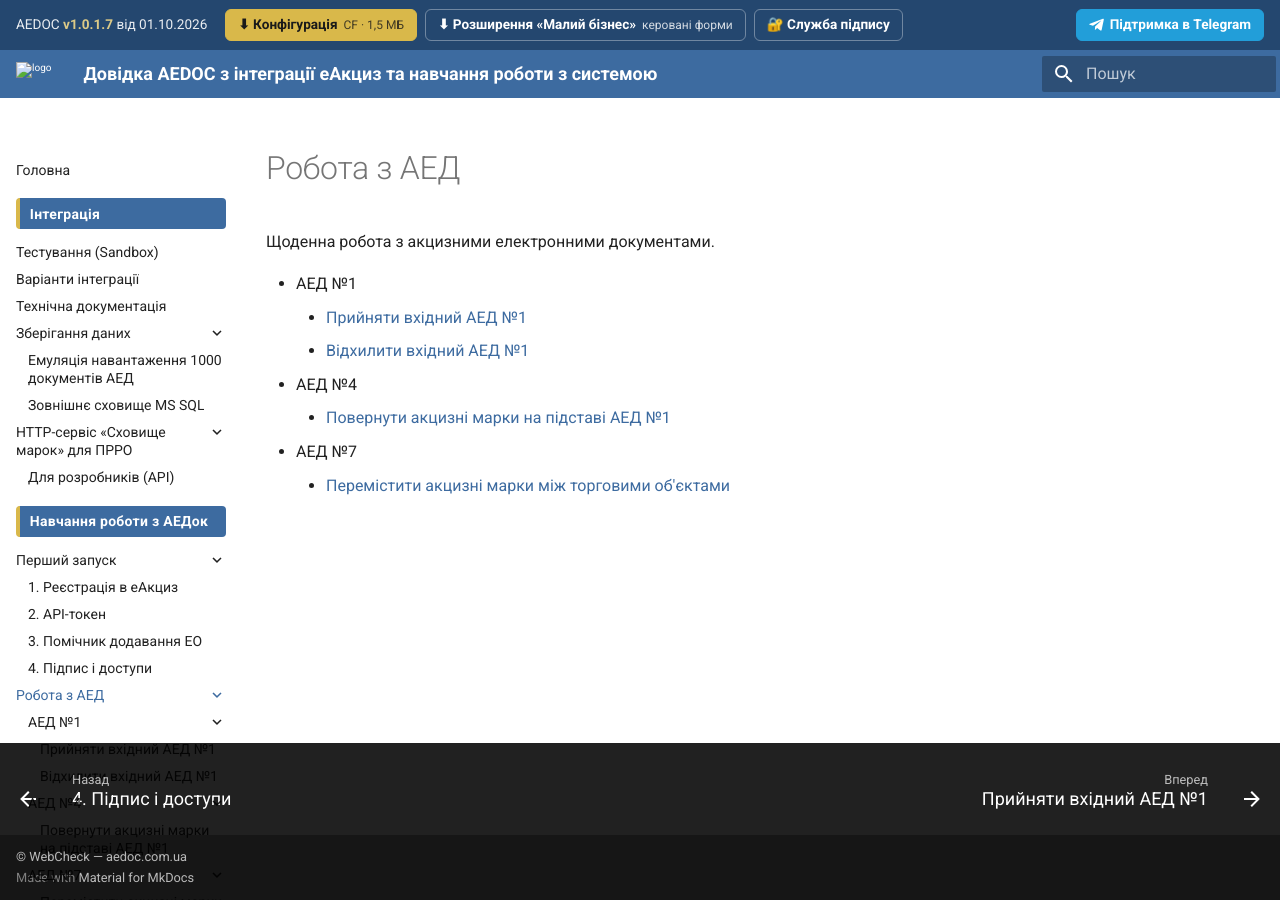
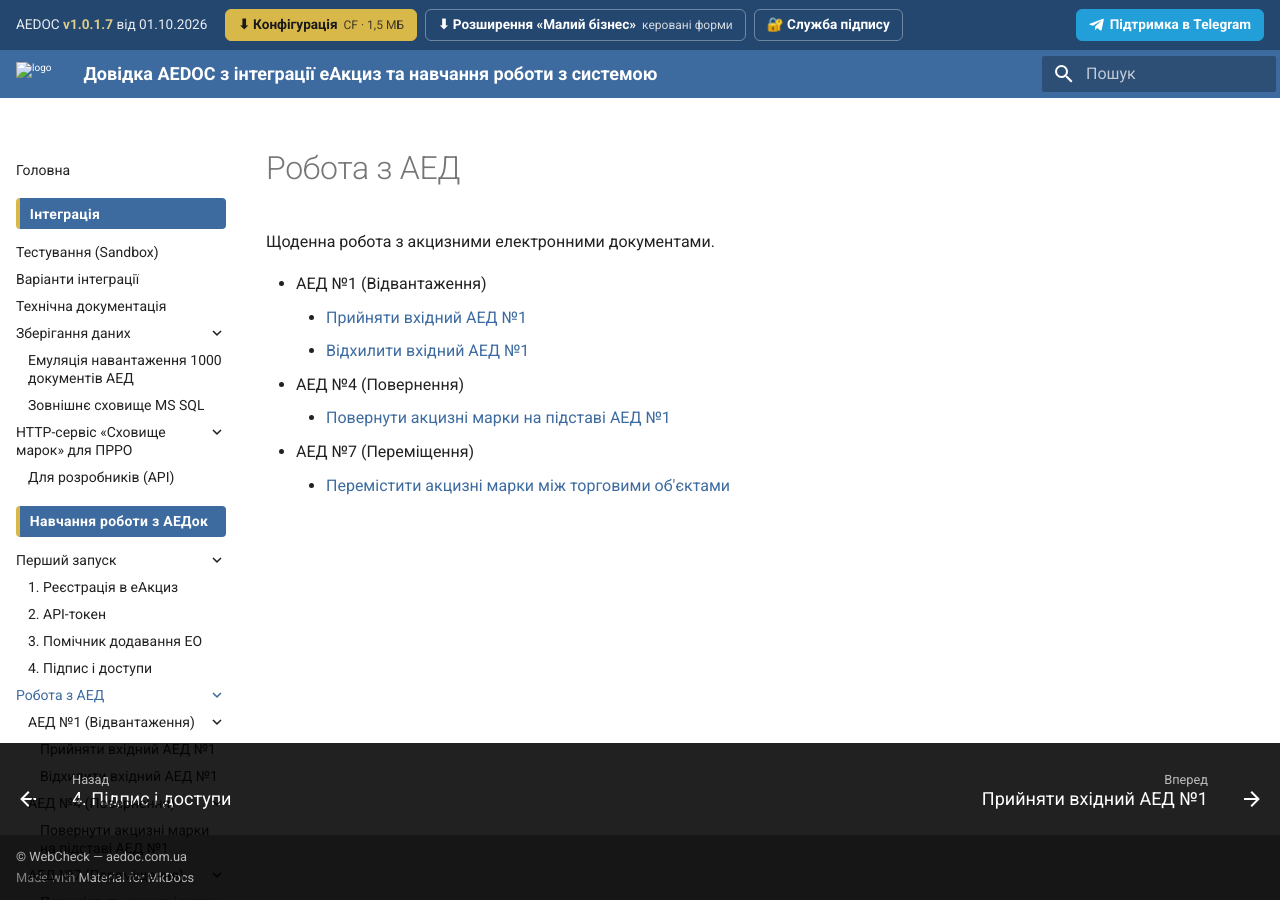
Before and after one commit to sukhenko/aedoc-docs, an MkDocs documentation site: the page built from docs/aed/index.md, in a window 1280 px wide. Built offline with MkDocs 1.6.1 and Material for MkDocs 9.7.7, drawn with Linux system fonts in a browser that asks for light colours.

Commit message:
Меню: підписи розділів АЕД №1 (Відвантаження), №4 (Повернення), №7 (Переміщення)
Co-Authored-By: Claude Opus 5.5 <noreply@anthropic.com>
Claude-Session: https://claude.ai/code/session_01FJxZZeEgyRQS47h9SeFNsT

```diff
--- a/docs/aed/index.md
+++ b/docs/aed/index.md
@@ -2,10 +2,10 @@
 
 Щоденна робота з акцизними електронними документами.
 
-- АЕД №1
+- АЕД №1 (Відвантаження)
     - [Прийняти вхідний АЕД №1](pryiom-vkhidnoho-aed.md)
     - [Відхилити вхідний АЕД №1](vidkhylennia-aed1.md)
-- АЕД №4
+- АЕД №4 (Повернення)
     - [Повернути акцизні марки на підставі АЕД №1](aed4-povernennia.md)
-- АЕД №7
+- АЕД №7 (Переміщення)
     - [Перемістити акцизні марки між торговими об'єктами](aed7-peremishchennia.md)
--- a/mkdocs.yml
+++ b/mkdocs.yml
@@ -45,12 +45,12 @@ nav:
           - 4. Підпис і доступи: pershyi-zapusk/nastupni-kroky.md
       - Робота з АЕД:
           - aed/index.md
-          - АЕД №1:
+          - АЕД №1 (Відвантаження):
               - Прийняти вхідний АЕД №1: aed/pryiom-vkhidnoho-aed.md
               - Відхилити вхідний АЕД №1: aed/vidkhylennia-aed1.md
-          - АЕД №4:
+          - АЕД №4 (Повернення):
               - Повернути акцизні марки на підставі АЕД №1: aed/aed4-povernennia.md
-          - АЕД №7:
+          - АЕД №7 (Переміщення):
               - Перемістити акцизні марки між торговими об'єктами: aed/aed7-peremishchennia.md
       - Довідники:
           - dovidnyky/index.md
```
Also changed, not shown: BRIEF.md (+3 -3 lines).
